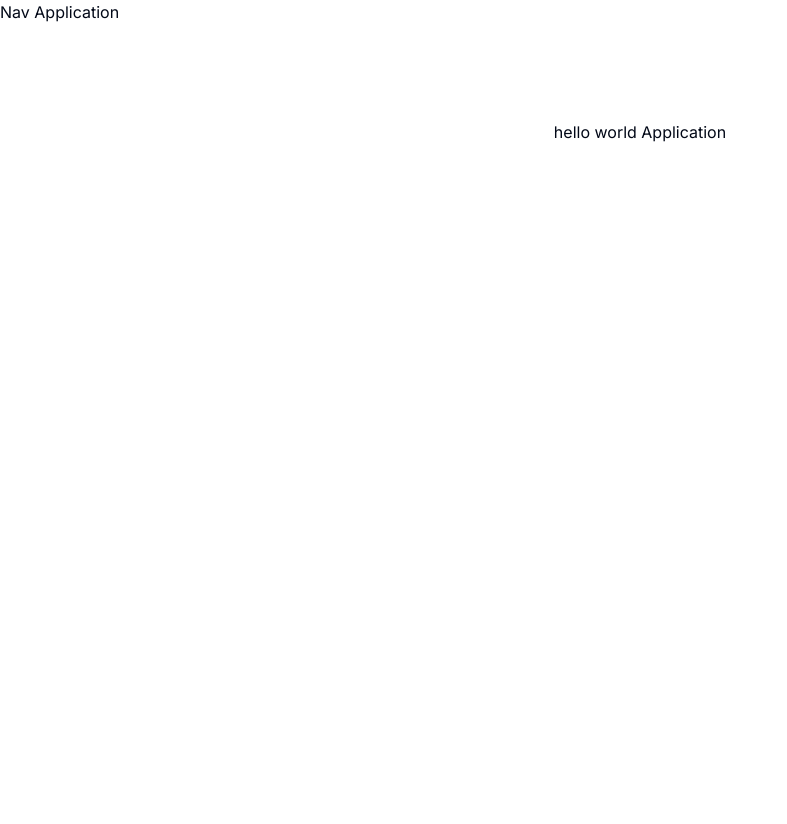
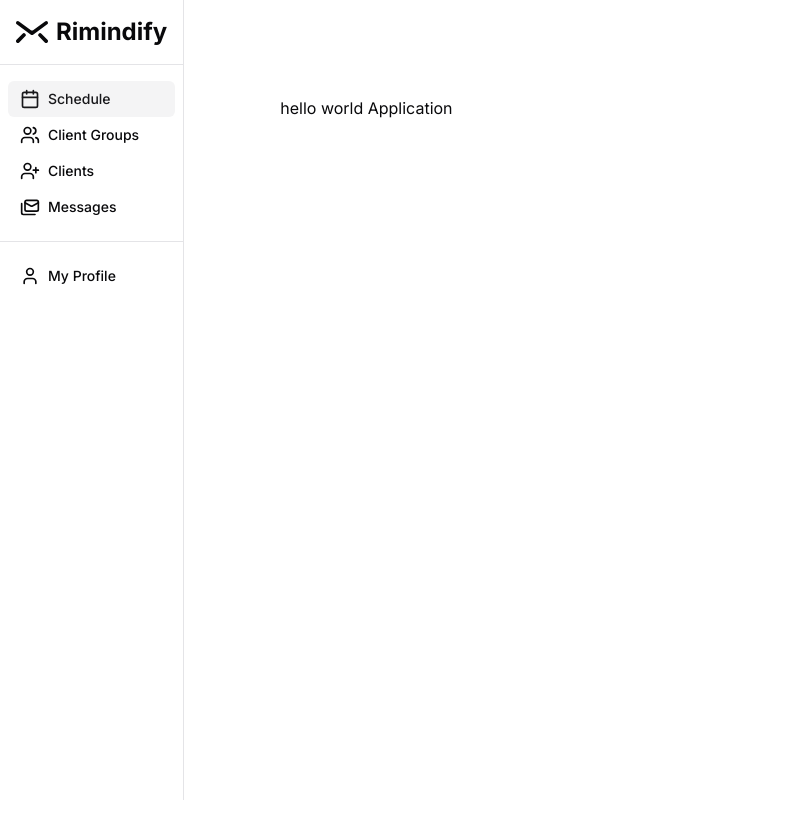
Before and after one commit to Aleksa0308/rimindify-frontend, a Next.js app: page /application in a window 1280 px wide. Shown: the whole page, without its empty margins (0-787 px from the left). After the commit the page ends 800 px from the top, so only its background shows below. Built offline with nearby package versions, Linux system fonts and the light colour scheme.

Commit message:
feat: created app side navbar ui

```diff
--- a/app/(application)/application/layout.tsx
+++ b/app/(application)/application/layout.tsx
@@ -1,11 +1,63 @@
+'use client'
+import { NavItem } from '@/types/application/sidebar-nav'
+import { Calendar, Mails, User, Users, UserPlus } from 'lucide-react'
+import { SidebarNav } from '@/components/application/sidebar-nav'
+import Link from 'next/link'
+import { Icons } from '@/components/icons'
+import { Separator } from '@/components/ui/separator'
+const actionLinks: NavItem[] = [
+    {
+        title: 'Schedule',
+        href: '/application',
+        icon: Calendar,
+    },
+    {
+        title: 'Client Groups',
+        href: '/application/client-groups',
+        icon: Users,
+    },
+    {
+        title: 'Clients',
+        href: '/application/clients',
+        icon: UserPlus,
+    },
+    {
+        title: 'Messages',
+        href: '/application/messages',
+        icon: Mails,
+    },
+]
+
+const profileLinks: NavItem[] = [
+    {
+        title: ' My Profile',
+        href: '/application/profile',
+        icon: User,
+    },
+]
+
 export default function ApplicationLayout({
     children,
 }: {
     children: React.ReactNode
 }) {
     return (
-        <div>
-            <nav>Nav Application</nav>
+        <div className={'flex'}>
+            <section className={'border-r'}>
+                <div className={'mt-4 px-4'}>
+                    <Link
+                        href="/"
+                        className={'flex gap-2 items-center justify-center'}
+                    >
+                        <Icons.rimindifyLogo className="h-8 w-8 fill-current" />
+                        <span className="text-2xl font-bold">Rimindify</span>
+                    </Link>
+                </div>
+                <Separator className={'my-4'} />
+                <SidebarNav navLinks={actionLinks} />
+                <Separator className={'my-4'} />
+                <SidebarNav navLinks={profileLinks} />
+            </section>
             {children}
         </div>
     )
--- a/app/globals.css
+++ b/app/globals.css
@@ -2,69 +2,54 @@
 @tailwind components;
 @tailwind utilities;
 
+
 @layer base {
   :root {
     --background: 0 0% 100%;
-    --foreground: 222.2 84% 4.9%;
-
+    --foreground: 240 10% 3.9%;
     --card: 0 0% 100%;
-    --card-foreground: 222.2 84% 4.9%;
-
+    --card-foreground: 240 10% 3.9%;
     --popover: 0 0% 100%;
-    --popover-foreground: 222.2 84% 4.9%;
-
-    --primary: 222.2 47.4% 11.2%;
-    --primary-foreground: 210 40% 98%;
-
-    --secondary: 210 40% 96.1%;
-    --secondary-foreground: 222.2 47.4% 11.2%;
-
-    --muted: 210 40% 96.1%;
-    --muted-foreground: 215.4 16.3% 46.9%;
-
-    --accent: 210 40% 96.1%;
-    --accent-foreground: 222.2 47.4% 11.2%;
-
+    --popover-foreground: 240 10% 3.9%;
+    --primary: 240 5.9% 10%;
+    --primary-foreground: 0 0% 98%;
+    --secondary: 240 4.8% 95.9%;
+    --secondary-foreground: 240 5.9% 10%;
+    --muted: 240 4.8% 95.9%;
+    --muted-foreground: 240 3.8% 46.1%;
+    --accent: 240 4.8% 95.9%;
+    --accent-foreground: 240 5.9% 10%;
     --destructive: 0 84.2% 60.2%;
-    --destructive-foreground: 210 40% 98%;
-
-    --border: 214.3 31.8% 91.4%;
-    --input: 214.3 31.8% 91.4%;
-    --ring: 222.2 84% 4.9%;
-
+    --destructive-foreground: 0 0% 98%;
+    --border: 240 5.9% 90%;
+    --input: 240 5.9% 90%;
+    --ring: 240 5.9% 10%;
     --radius: 0.5rem;
   }
 
   .dark {
-    --background: 222.2 84% 4.9%;
-    --foreground: 210 40% 98%;
-
-    --card: 222.2 84% 4.9%;
-    --card-foreground: 210 40% 98%;
-
-    --popover: 222.2 84% 4.9%;
-    --popover-foreground: 210 40% 98%;
-
-    --primary: 210 40% 98%;
-    --primary-foreground: 222.2 47.4% 11.2%;
-
-    --secondary: 217.2 32.6% 17.5%;
-    --secondary-foreground: 210 40% 98%;
-
-    --muted: 217.2 32.6% 17.5%;
-    --muted-foreground: 215 20.2% 65.1%;
-
-    --accent: 217.2 32.6% 17.5%;
-    --accent-foreground: 210 40% 98%;
-
+    --background: 240 10% 3.9%;
+    --foreground: 0 0% 98%;
+    --card: 240 10% 3.9%;
+    --card-foreground: 0 0% 98%;
+    --popover: 240 10% 3.9%;
+    --popover-foreground: 0 0% 98%;
+    --primary: 0 0% 98%;
+    --primary-foreground: 240 5.9% 10%;
+    --secondary: 240 3.7% 15.9%;
+    --secondary-foreground: 0 0% 98%;
+    --muted: 240 3.7% 15.9%;
+    --muted-foreground: 240 5% 64.9%;
+    --accent: 240 3.7% 15.9%;
+    --accent-foreground: 0 0% 98%;
     --destructive: 0 62.8% 30.6%;
-    --destructive-foreground: 210 40% 98%;
-
-    --border: 217.2 32.6% 17.5%;
-    --input: 217.2 32.6% 17.5%;
-    --ring: 212.7 26.8% 83.9%;
+    --destructive-foreground: 0 0% 98%;
+    --border: 240 3.7% 15.9%;
+    --input: 240 3.7% 15.9%;
+    --ring: 240 4.9% 83.9%;
   }
 }
+
 
 @layer base {
   * {
--- /dev/null
+++ b/components/application/sidebar-nav.tsx
@@ -0,0 +1,33 @@
+'use client'
+import { NavItem } from '@/types/application/sidebar-nav'
+import Link from 'next/link'
+import { cn } from '@/lib/utils'
+import { buttonVariants } from '@/components/ui/button'
+import { usePathname } from 'next/navigation'
+
+export function SidebarNav({ navLinks }: { navLinks: NavItem[] }) {
+    const pathname = usePathname()
+    return (
+        <nav className="flex flex-col items-start px-2">
+            {navLinks.map((link) => {
+                const isActive = pathname.startsWith(link.href)
+                return (
+                    <Link
+                        className={cn(
+                            buttonVariants({
+                                variant: isActive ? 'secondary' : 'ghost',
+                                size: 'sm',
+                            }),
+                            'w-full flex justify-start'
+                        )}
+                        key={link.href}
+                        href={link.href}
+                    >
+                        <link.icon className="mr-2 h-5 w-5" />
+                        {link.title}
+                    </Link>
+                )
+            })}
+        </nav>
+    )
+}
--- /dev/null
+++ b/components/ui/separator.tsx
@@ -0,0 +1,31 @@
+"use client"
+
+import * as React from "react"
+import * as SeparatorPrimitive from "@radix-ui/react-separator"
+
+import { cn } from "@/lib/utils"
+
+const Separator = React.forwardRef<
+  React.ElementRef<typeof SeparatorPrimitive.Root>,
+  React.ComponentPropsWithoutRef<typeof SeparatorPrimitive.Root>
+>(
+  (
+    { className, orientation = "horizontal", decorative = true, ...props },
+    ref
+  ) => (
+    <SeparatorPrimitive.Root
+      ref={ref}
+      decorative={decorative}
+      orientation={orientation}
+      className={cn(
+        "shrink-0 bg-border",
+        orientation === "horizontal" ? "h-[1px] w-full" : "h-full w-[1px]",
+        className
+      )}
+      {...props}
+    />
+  )
+)
+Separator.displayName = SeparatorPrimitive.Root.displayName
+
+export { Separator }
--- a/package.json
+++ b/package.json
@@ -13,6 +13,7 @@
     "@radix-ui/react-dropdown-menu": "^2.0.6",
     "@radix-ui/react-icons": "^1.3.0",
     "@radix-ui/react-label": "^2.0.2",
+    "@radix-ui/react-separator": "^1.0.3",
     "@radix-ui/react-slot": "^1.0.2",
     "class-variance-authority": "^0.7.0",
     "clsx": "^2.1.0",
--- /dev/null
+++ b/types/application/sidebar-nav.ts
@@ -0,0 +1,7 @@
+import { LucideIcon } from 'lucide-react'
+
+export interface NavItem {
+    title: string
+    href: string
+    icon: LucideIcon
+}
```
Also changed, not shown: components.json, 1 other file (tests, documents, lock files or other folders).
